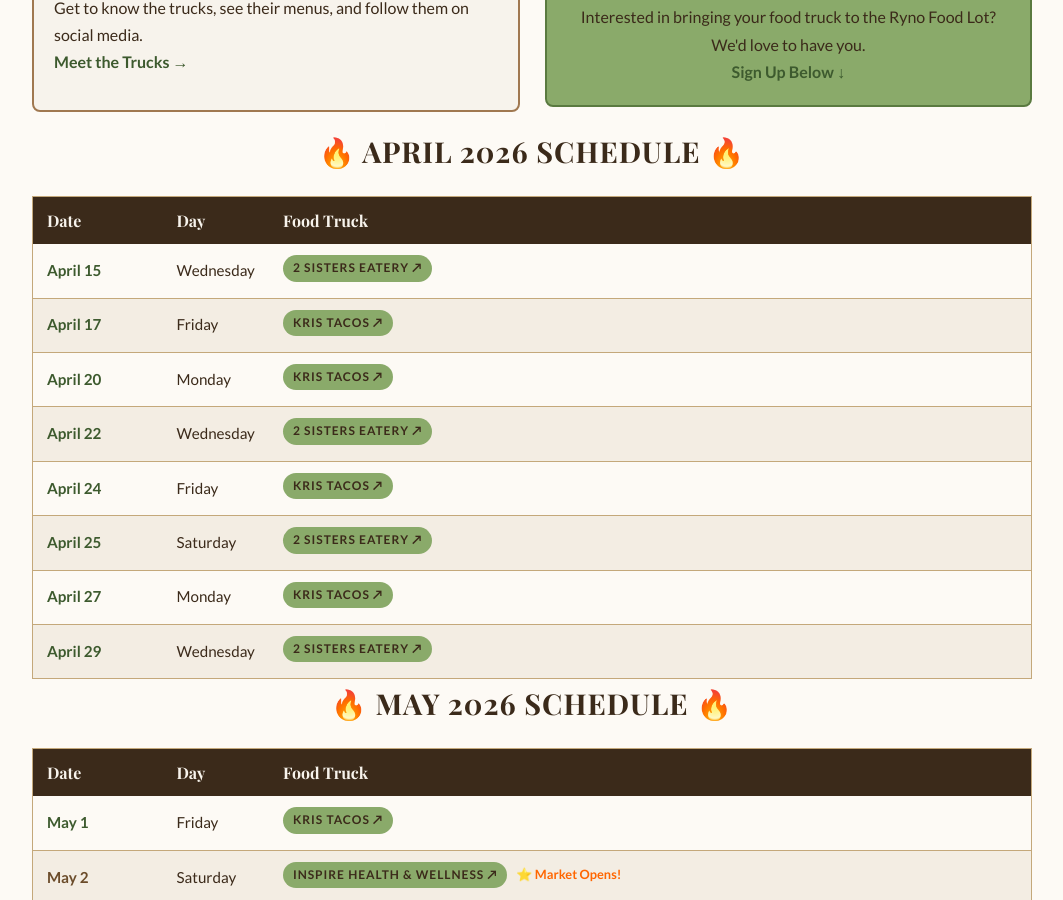
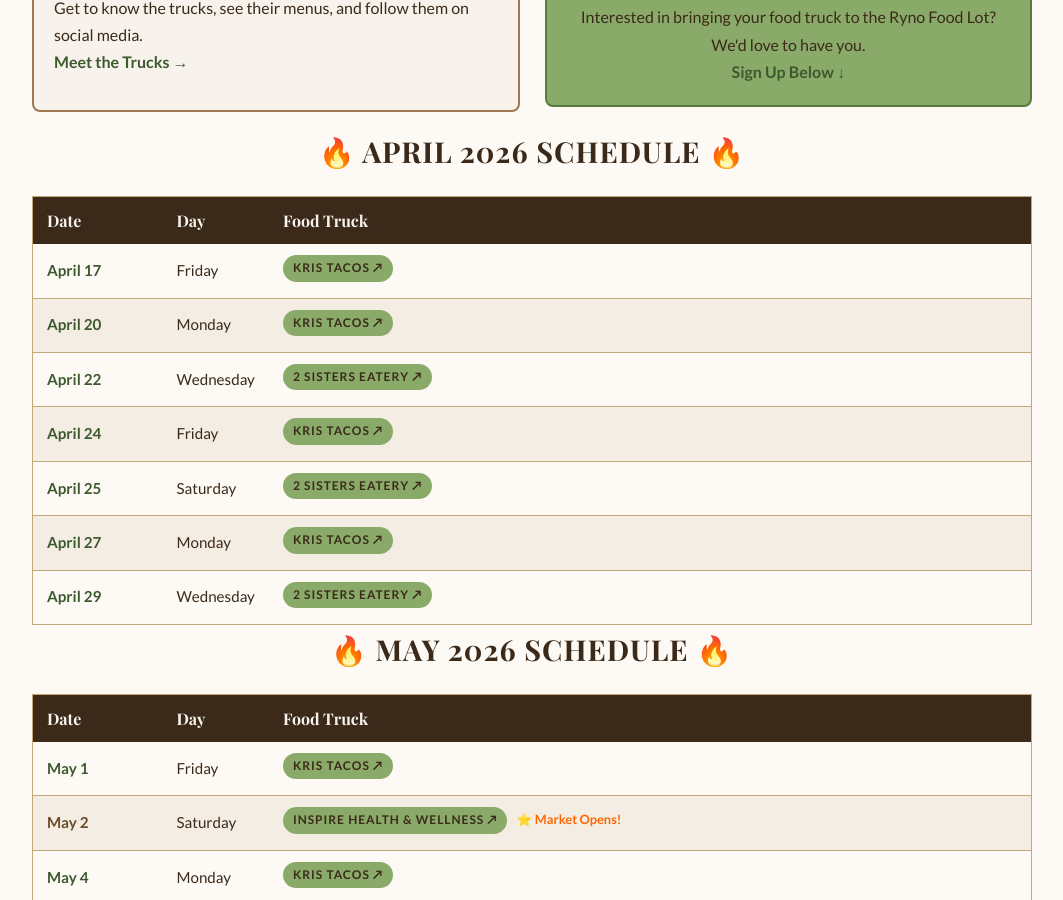
Before and after one commit to blueearthcommunitymarket/blueearthcommunitymarket.github.io, a Jekyll site: the page built from ryno-food-lot/index.html, in a window 1280 px wide and 900 px high, scrolled down 479 px. Shown: the whole window, without its empty margins (108-1171 px from the left). Built offline with Jekyll 4.4.1, drawn with Linux system fonts in a browser that asks for light colours; some web fonts are replaced.

Commit message:
Auto: Remove 1 past food truck date(s)

```diff
--- a/ryno-food-lot/index.html
+++ b/ryno-food-lot/index.html
@@ -220,7 +220,6 @@
                 <tr><th style="width:130px;">Date</th><th style="width:100px;">Day</th><th>Food Truck</th></tr>
             </thead>
             <tbody>
-                <tr><td class="race-date">April 15</td><td>Wednesday</td><td><span class="tag"><a href="https://www.facebook.com/share/18GUPLUwMf/?mibextid=wwXIfr" target="_blank" rel="noopener" style="color:inherit;text-decoration:none;">2 Sisters Eatery ↗</a></span></td></tr>
                 <tr><td class="race-date">April 17</td><td>Friday</td><td><span class="tag"><a href="https://www.facebook.com/share/1AquB7sxYj/?mibextid=wwXIfr" target="_blank" rel="noopener" style="color:inherit;text-decoration:none;">Kris Tacos ↗</a></span></td></tr>
                 <tr><td class="race-date">April 20</td><td>Monday</td><td><span class="tag"><a href="https://www.facebook.com/share/1AquB7sxYj/?mibextid=wwXIfr" target="_blank" rel="noopener" style="color:inherit;text-decoration:none;">Kris Tacos ↗</a></span></td></tr>
                 <tr><td class="race-date">April 22</td><td>Wednesday</td><td><span class="tag"><a href="https://www.facebook.com/share/18GUPLUwMf/?mibextid=wwXIfr" target="_blank" rel="noopener" style="color:inherit;text-decoration:none;">2 Sisters Eatery ↗</a></span></td></tr>
```
